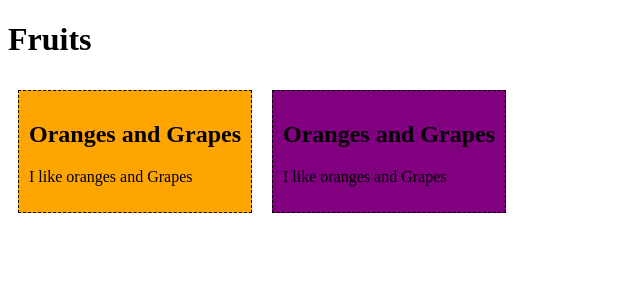
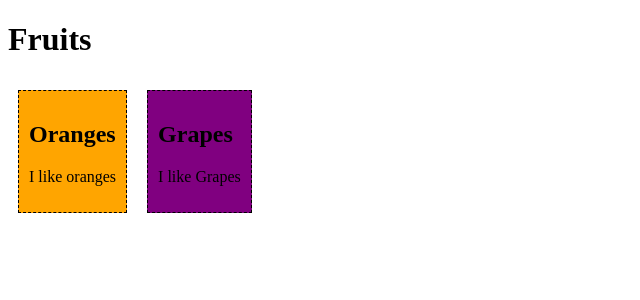
Before and after one commit to sheilacheng04/webptog-it242-vue.js, a Vue app in the folder firstsfc/: page / in a window 1280 px wide. Shown: the top 300 px of the page, without its empty margins (0-640 px from the left). Built offline with nearby package versions, Linux system fonts and the light colour scheme.

Commit message:
edited food name

```diff
--- a/firstsfc/src/components/FoodItem.vue
+++ b/firstsfc/src/components/FoodItem.vue
@@ -9,8 +9,8 @@
 export default {
   data() {
     return {
-      name: 'Oranges and Grapes',
-      message: 'I like oranges and Grapes'
+      name: 'Oranges',
+      message: 'I like oranges'
     }
   }
 };
--- a/firstsfc/src/components/FoodItem2.vue
+++ b/firstsfc/src/components/FoodItem2.vue
@@ -9,8 +9,8 @@
 export default {
   data() {
     return {
-      name: 'Oranges and Grapes',
-      message: 'I like oranges and Grapes'
+      name: 'Grapes',
+      message: 'I like Grapes'
     }
   }
 };
```
